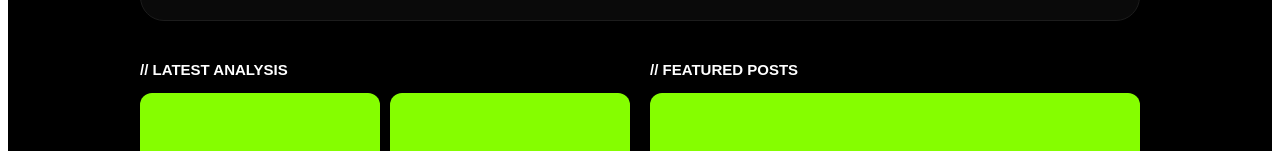
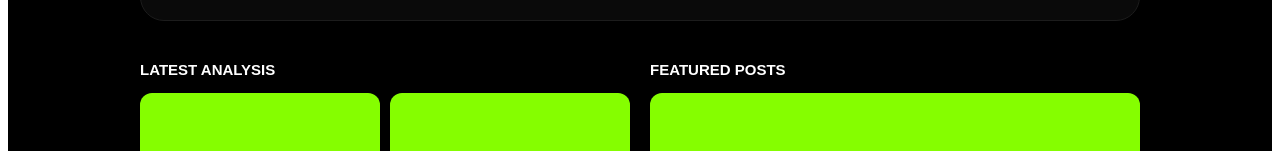
Before and after one commit to Foot-taktic/foot-taktic-vs, a Next.js app: page / in a window 1280 px wide. Shown: the part 436-587 px from the top of the page. Built offline with nearby package versions, Linux system fonts and the light colour scheme.

Commit message:
Update page.tsx

```diff
--- a/app/page.tsx
+++ b/app/page.tsx
@@ -65,7 +65,7 @@ export default function Home() {
         <div style={{ marginTop: '40px', display: 'flex', gap: '20px', flexWrap: 'wrap' }}>
 
           <div style={{ flex: '1', minWidth: '280px' }}>
-            <h3 style={{ fontSize: '15px', fontWeight: '900', margin: '0 0 15px 0' }}>// LATEST ANALYSIS</h3>
+            <h3 style={{ fontSize: '15px', fontWeight: '900', margin: '0 0 15px 0' }}> LATEST ANALYSIS</h3>
             <div style={{ display: 'flex', gap: '10px' }}>
               <div style={{ backgroundColor: '#85fe00', color: '#000000', fontWeight: '900', fontSize: '11px', padding: '20px', borderRadius: '12px', height: '100px', width: '50%', display: 'flex', alignItems: 'flex-end' }}>
                 ANALYSIS 1
@@ -77,7 +77,7 @@ export default function Home() {
           </div>
 
           <div style={{ flex: '1', minWidth: '280px' }}>
-            <h3 style={{ fontSize: '15px', fontWeight: '900', margin: '0 0 15px 0' }}>// FEATURED POSTS</h3>
+            <h3 style={{ fontSize: '15px', fontWeight: '900', margin: '0 0 15px 0' }}> FEATURED POSTS</h3>
             <div style={{ backgroundColor: '#85fe00', color: '#000000', fontWeight: '900', fontSize: '11px', padding: '20px', borderRadius: '12px', height: '100px', display: 'flex', alignItems: 'flex-end' }}>
               FEATURED POST BIG
             </div>
```
